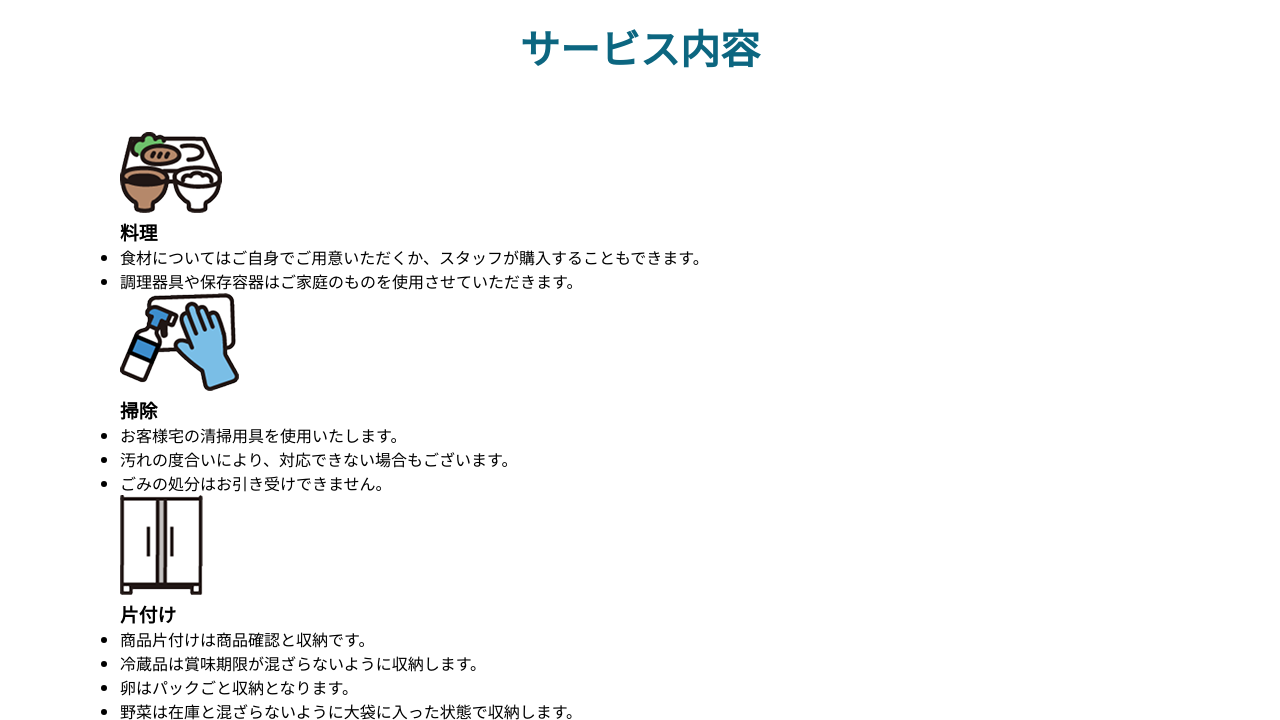
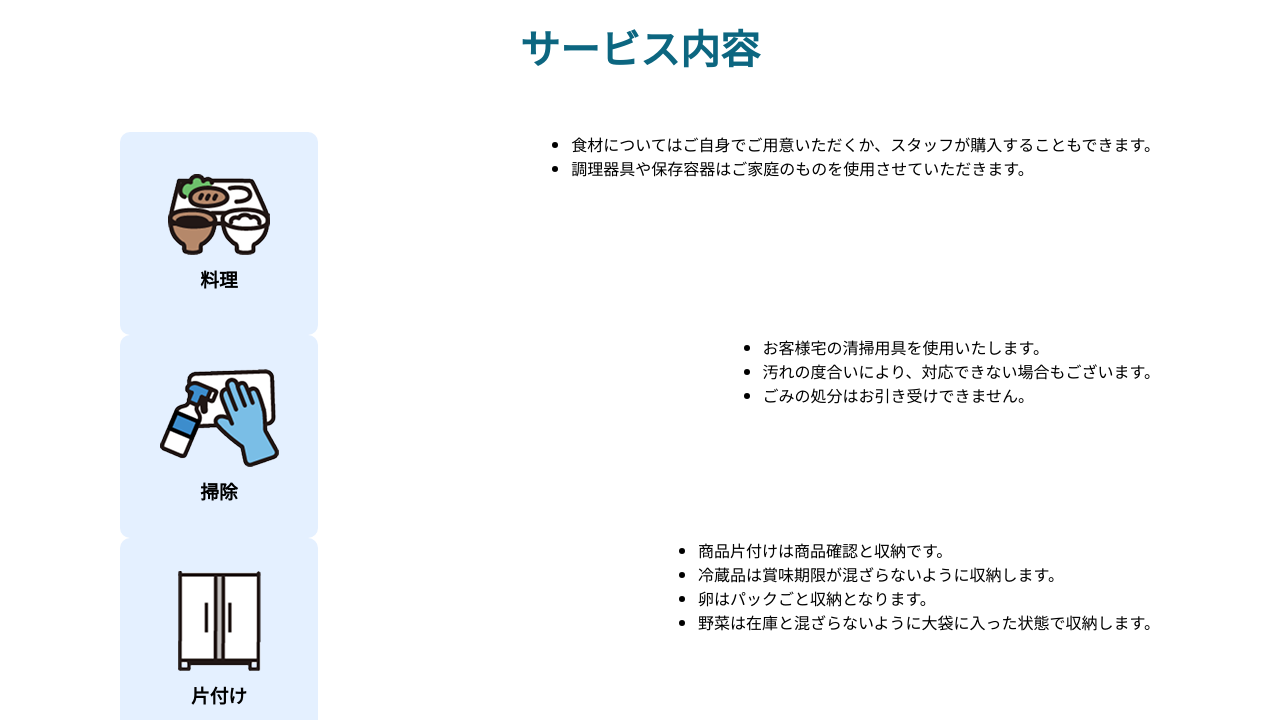
Before and after one commit to nakachi-yu/--------, a plain HTML site: page index.html in a window 1280 px wide. Shown: the part 3640-4360 px from the top of the page. Drawn offline with Linux system fonts and the light colour scheme; a web font is replaced by a local one.

Commit message:
カード完了

```diff
--- a/styles.css
+++ b/styles.css
@@ -79,6 +79,24 @@ header {
 }
 
 /* ---サービス内容---- */
+
+.card{
+    display: flex;
+    justify-content: space-between;
+}
+
+.card-top{
+    background-color: #E4F0FF;
+    width: 198px;
+    height: 203px;
+    display: flex;
+    flex-direction: column;
+    gap: 10px;
+    align-items: center;
+    justify-content: center;
+    border-radius: 10px;
+}
+
 
 /* ---対応エリア--- */
 
```
